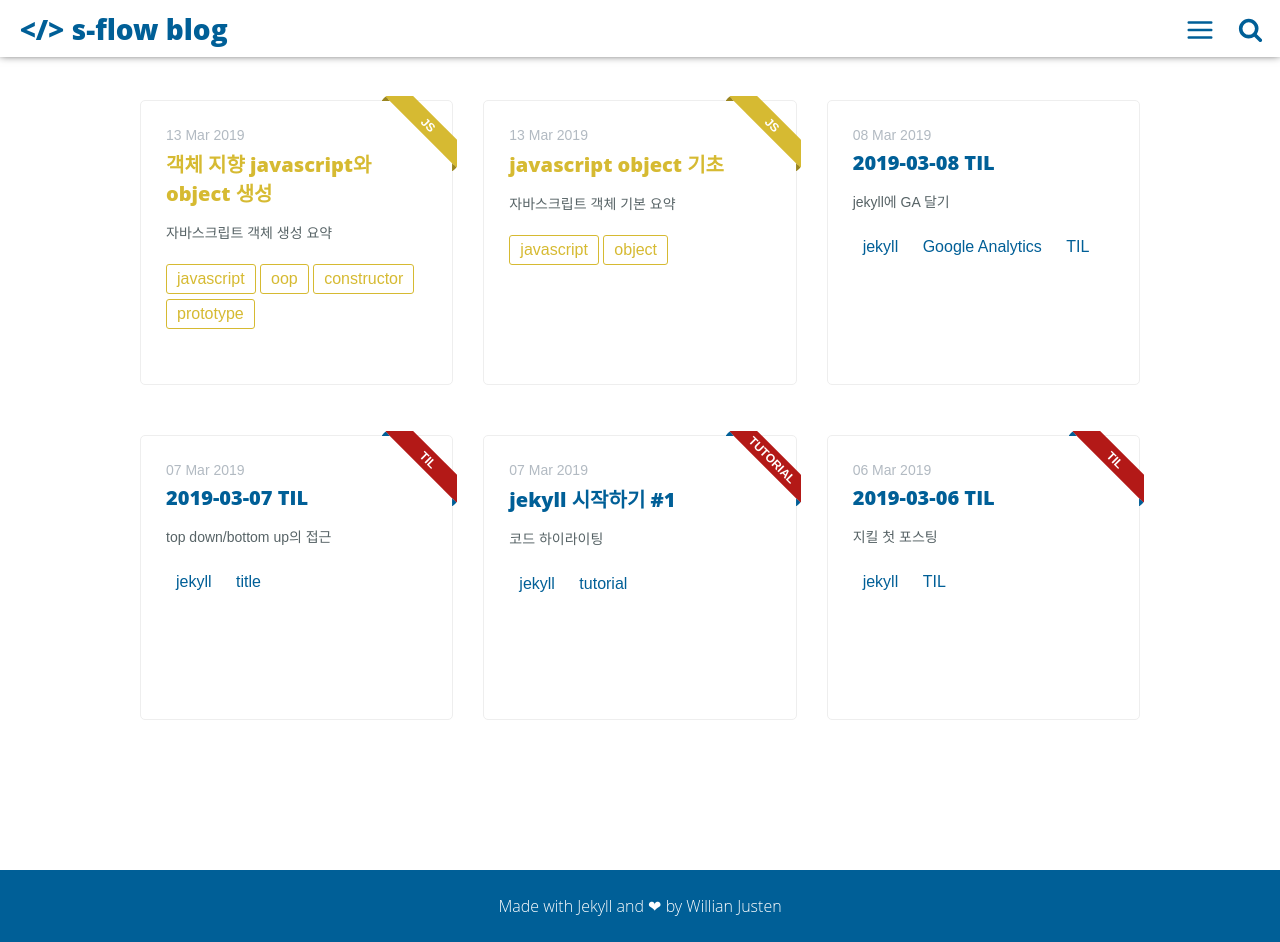
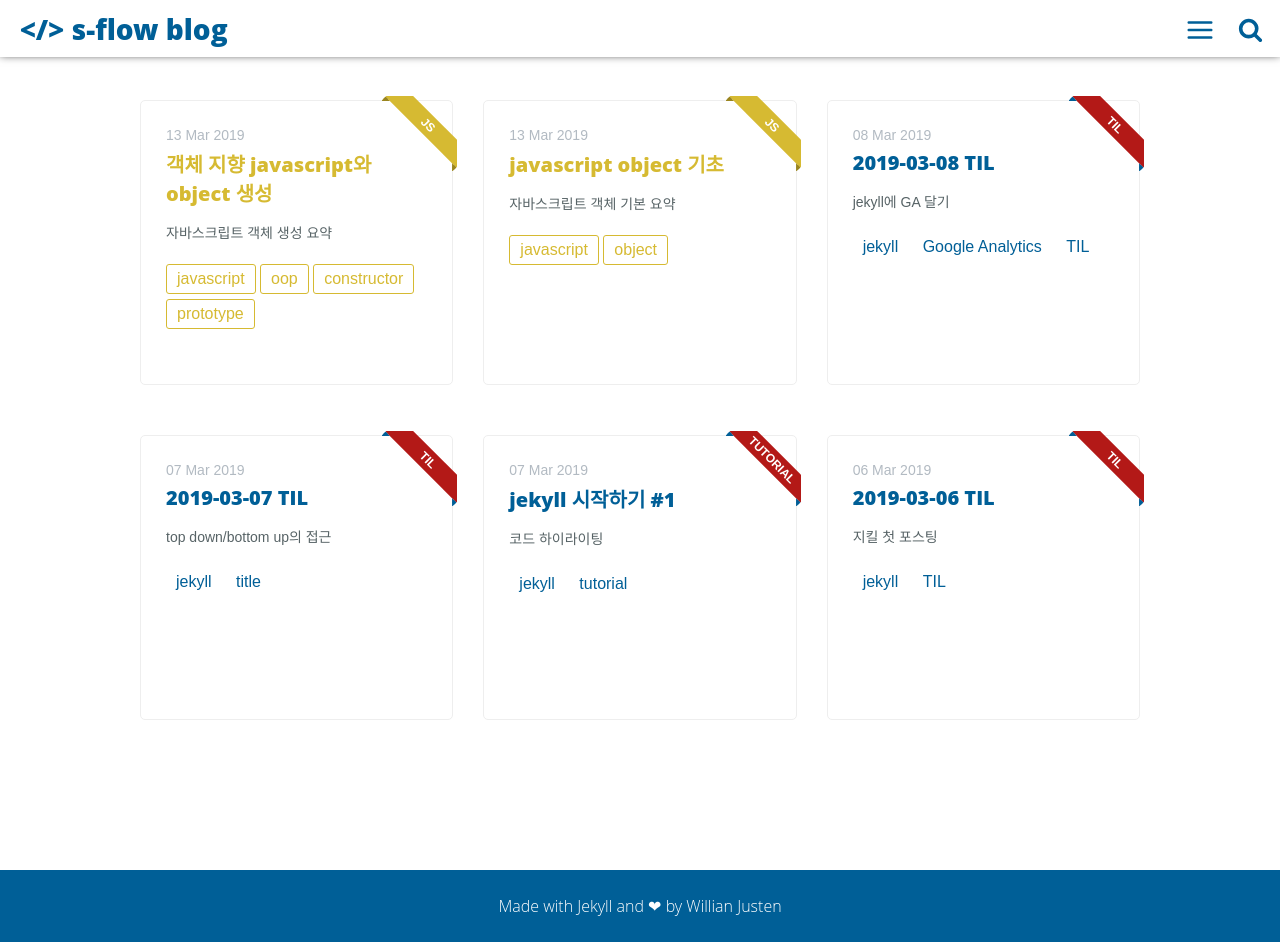
Before and after one commit to s-flow/s-flow.github.io, a Jekyll site: the page built from index.html, in a window 1280 px wide and 942 px high. Built offline with Jekyll 4.4.1, drawn with Linux system fonts in a browser that asks for light colours.

Commit message:
오탈자 수정

```diff
--- a/_posts/2019-03-08-jekyll-google-analytics.md
+++ b/_posts/2019-03-08-jekyll-google-analytics.md
@@ -2,6 +2,7 @@
 layout: post
 title: "2019-03-08 TIL"
 image: '/assets/img/'
+main-class: 'til'
 description: 'jekyll에 GA 달기'
 introduction: 'jekyll에 GA 달기'
 tag:
```
